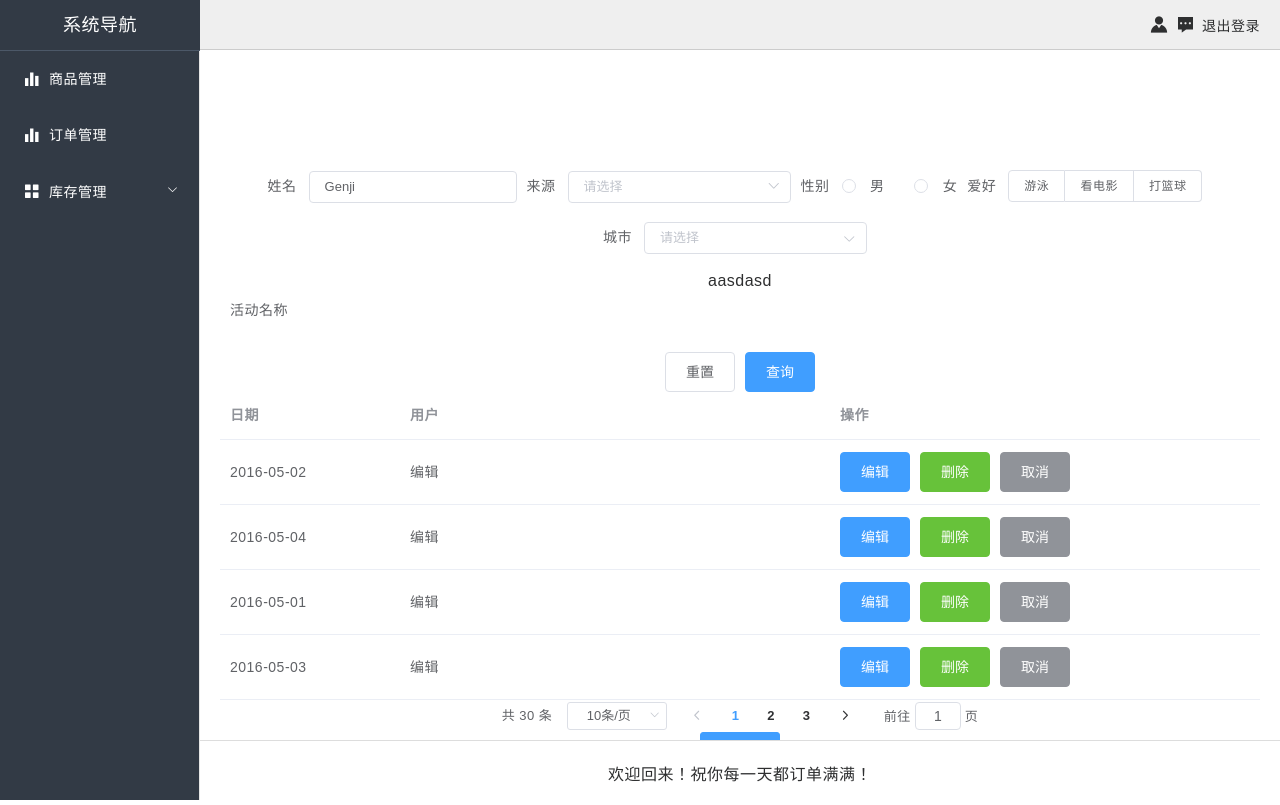
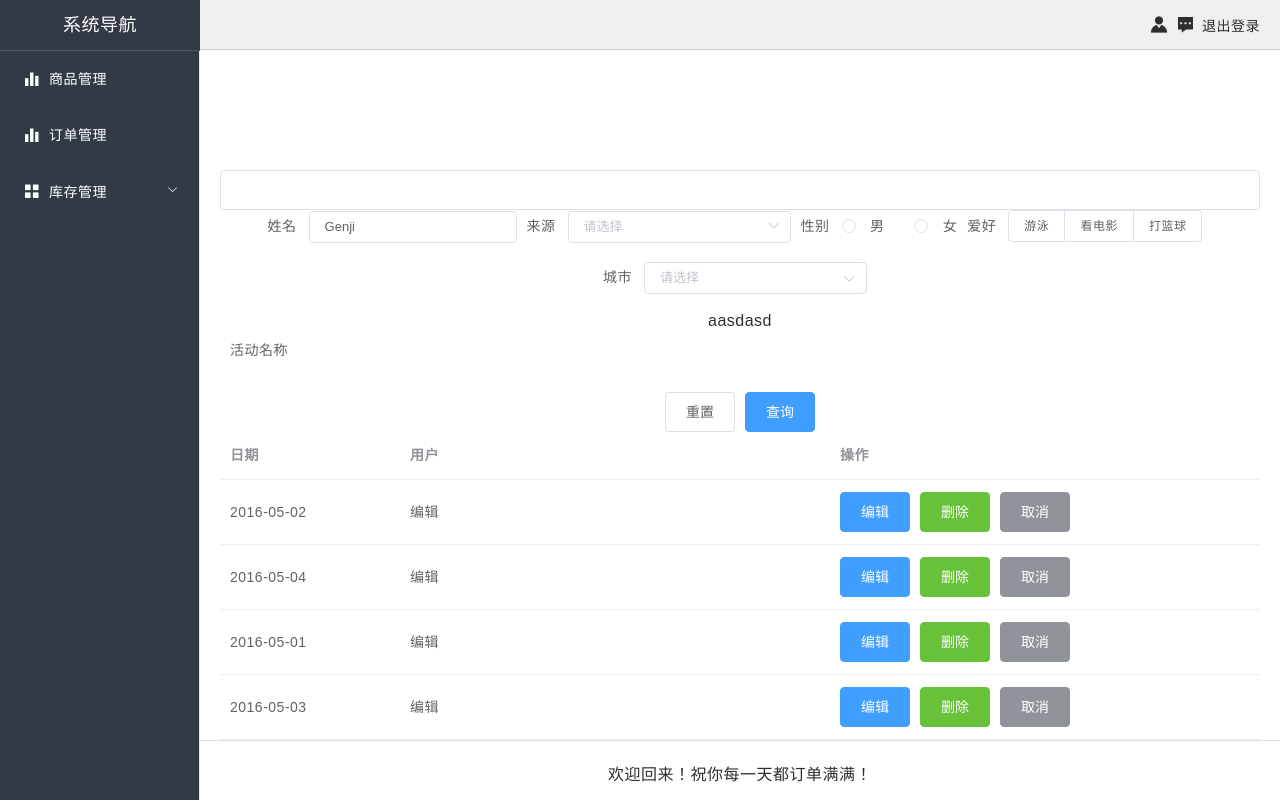
Before and after one commit to Samuel2306/shop, a Nuxt app: page / in a window 1280 px wide. Built offline with nearby package versions, Linux system fonts and the light colour scheme.

Commit message:
首页内容提交

```diff
--- a/pages/index.vue
+++ b/pages/index.vue
@@ -1,5 +1,6 @@
 <template>
   <section class="container">
+    <el-input type="text" v-model="content" @keydown.native="changeContent" />  <!-- @change="changeContent"-->
     <DynamicForm :formConfig="formConfig" :value="formData" @input="formChange"/>
     <SearchFormComponent
       ref="form"
@@ -105,6 +106,7 @@
             component: 'product_list_table_operation_component',
           },
         ],
+        content: "",
         handlerMap: {
           search: {
             paramsExchange: function(row){
@@ -305,6 +307,14 @@
       }
     },
     methods: {
+      changeContent($event){
+        let event = window.event || $event;
+        let code = event.keyCode || event.which || event.charCode;
+        if (code == 13) {
+          console.log($event)
+          console.log("asd")
+        }
+      },
       uploadFileChange(param){
         this.fileList = param.file
       },
```
Also changed, not shown: 2 other files (tests, documents, lock files or other folders).
